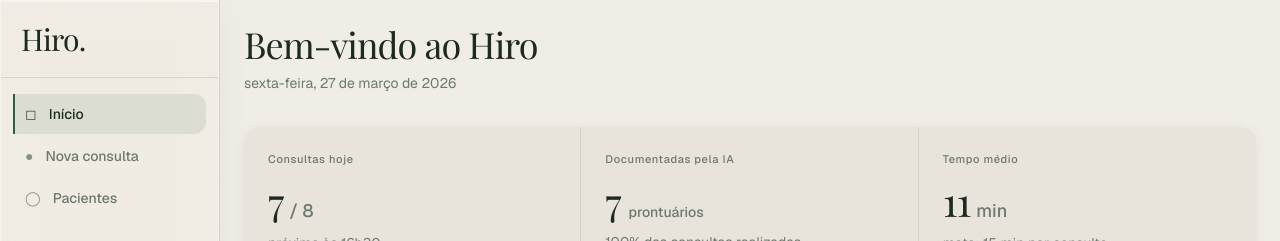
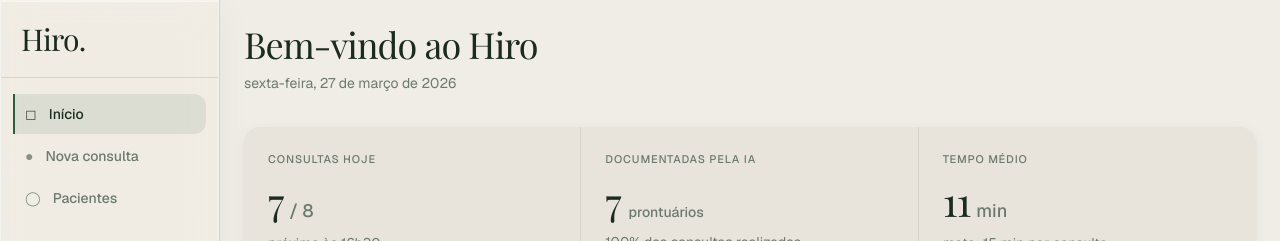
Before and after one commit to larissa-abujamra/hiro, a Next.js app: page / in a window 1280 px wide. Shown: the top 241 px of the page. Built offline with nearby package versions, Linux system fonts and the light colour scheme; a web font is replaced by a local one.

Commit message:
Update DailyMetricsCard.tsx

```diff
--- a/components/dashboard/DailyMetricsCard.tsx
+++ b/components/dashboard/DailyMetricsCard.tsx
@@ -30,7 +30,7 @@ export function DailyMetricsCard() {
       <div className="grid grid-cols-1 md:grid-cols-3">
         {/* Célula 1 — Consultas hoje */}
         <div className="flex flex-col border-b border-black/[0.07] px-5 py-5 md:border-b-0 md:border-r md:px-6 md:py-6">
-          <span className="text-[11px] font-medium tracking-[0.06em] text-hiro-muted">
+          <span className="text-[11px] font-medium uppercase tracking-[0.08em] text-hiro-muted">
             Consultas hoje
           </span>
           <div className="mt-3 flex items-baseline gap-1.5">
@@ -56,7 +56,7 @@ export function DailyMetricsCard() {
 
         {/* Célula 2 — Documentadas pela IA */}
         <div className="flex flex-col border-b border-black/[0.07] px-5 py-5 md:border-b-0 md:border-r md:px-6 md:py-6">
-          <span className="text-[11px] font-medium tracking-[0.06em] text-hiro-muted">
+          <span className="text-[11px] font-medium uppercase tracking-[0.08em] text-hiro-muted">
             Documentadas pela IA
           </span>
           <div className="mt-3 flex items-baseline gap-2">
@@ -80,7 +80,7 @@ export function DailyMetricsCard() {
 
         {/* Célula 3 — Tempo médio */}
         <div className="flex flex-col px-5 py-5 md:px-6 md:py-6">
-          <span className="text-[11px] font-medium tracking-[0.06em] text-hiro-muted">
+          <span className="text-[11px] font-medium uppercase tracking-[0.08em] text-hiro-muted">
             Tempo médio
           </span>
           <div className="mt-3 flex items-baseline gap-1.5">
```
